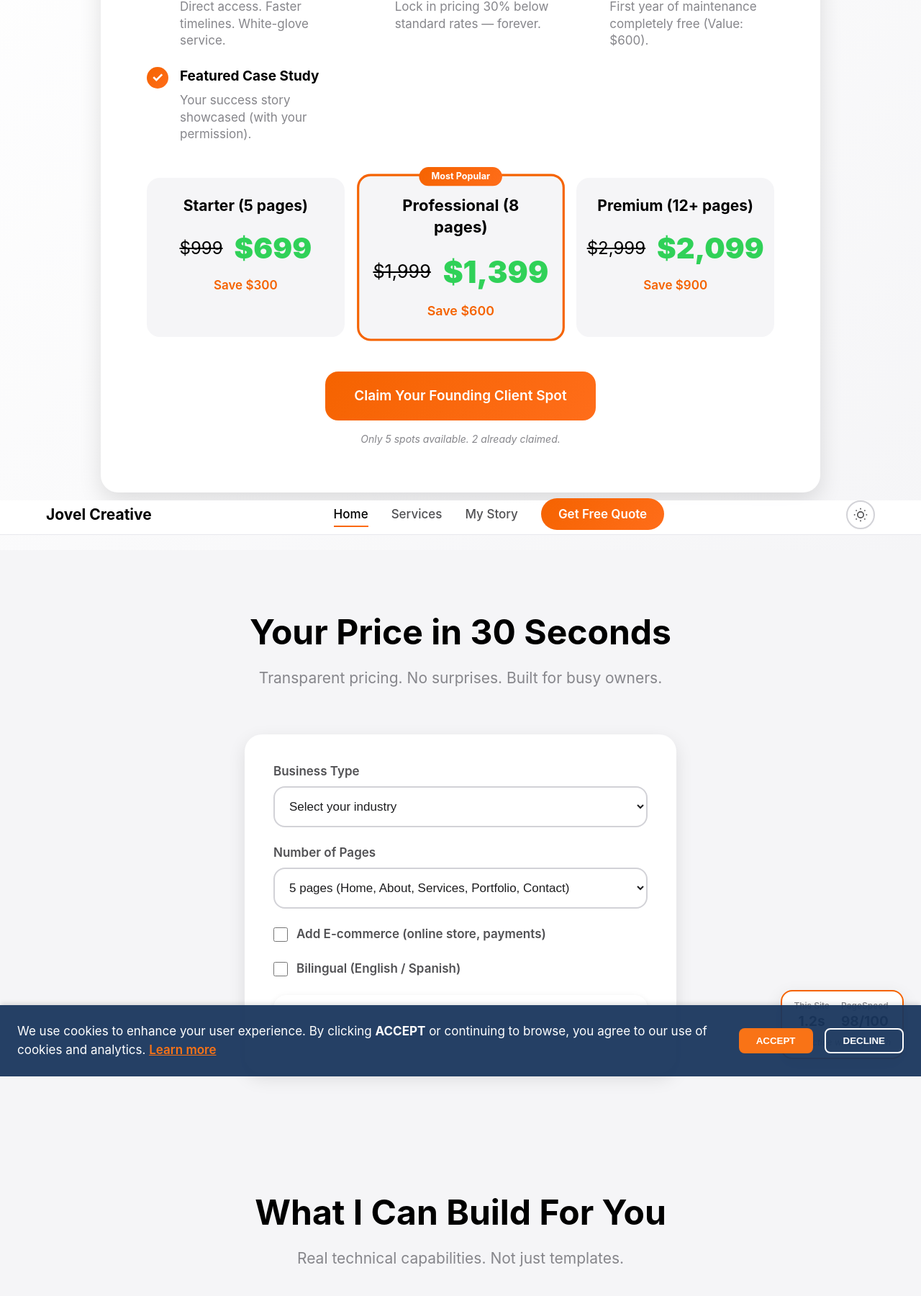
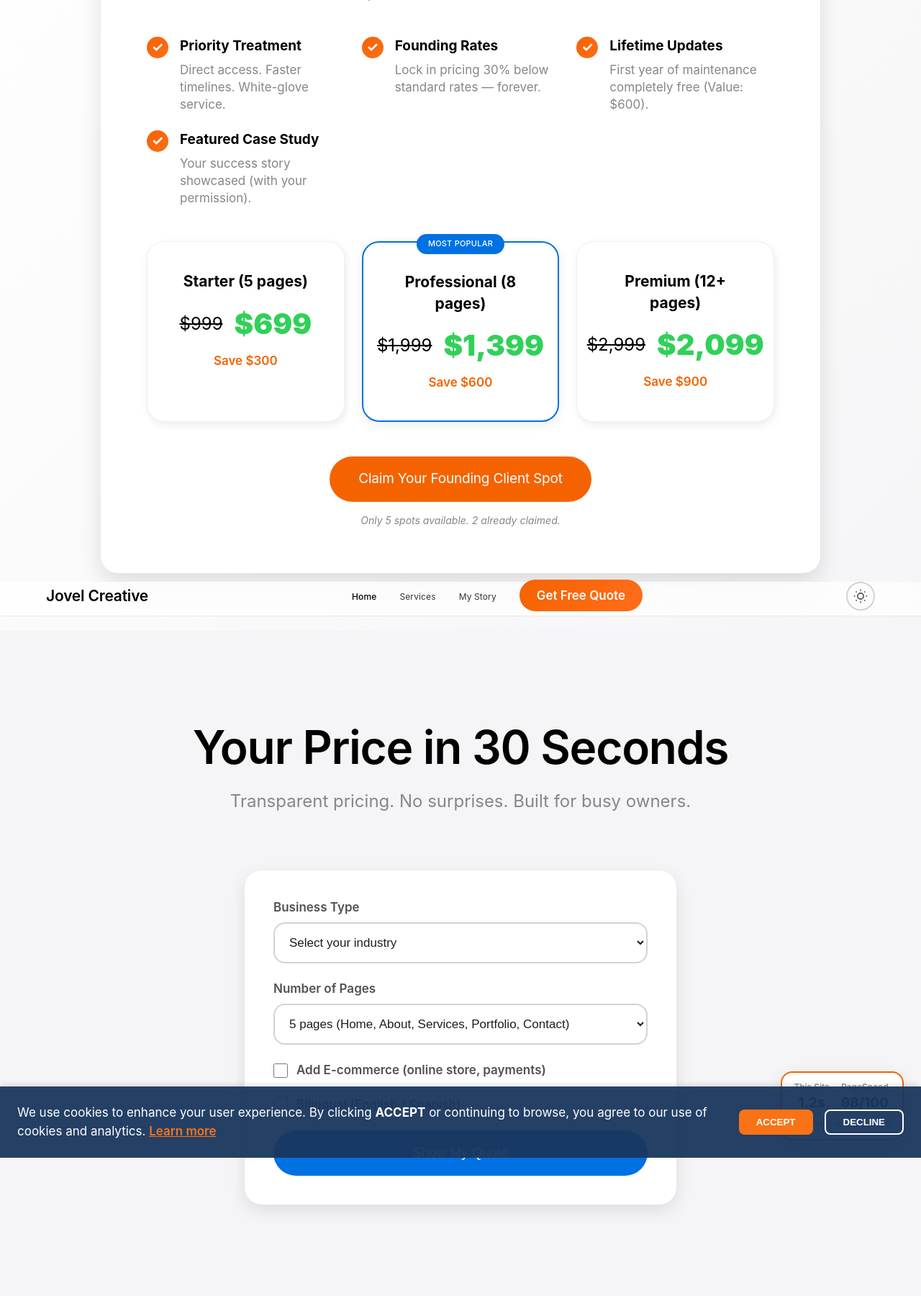
Before and after one commit to JJovel-09/Jovel-Creative, a PHP site: page /index-new.html in a window 1280 px wide, after a click on "Get Instant Quote". Shown: the part 2511-4311 px from the top of the page at 72% size. Run offline with PHP 8.4, Linux system fonts and the light colour scheme.

Commit message:
Continue Apple design transformation
NAVIGATION:
- Slim 48px header with Apple's blur effect
- Subtle opacity-based hover states
- Clean, minimal navigation links
- Letter-spacing optimizations

BUTTONS:
- Apple pill-shaped buttons (full border-radius)
- Blue primary, orange accent colors
- Smooth scale hover effects (1.02x)
- Removed heavy shadows

SECTIONS:
- Massive spacing (8rem/128px padding)
- Alternating white/light gray backgrounds
- Larger, bolder section headings (up to 4rem)
- More generous spacing between elements

PRICING CARDS:
- Clean white cards with subtle shadows
- Softer border-radius (24px)
- Blue border for featured card
- Smooth hover lift effect
- Uppercase 'MOST POPULAR' badge

```diff
--- a/css/styles-new.css
+++ b/css/styles-new.css
@@ -246,16 +246,17 @@ body {
   left: 0;
   right: 0;
   height: var(--header-height);
-  background: rgba(255, 255, 255, 0.95);
-  backdrop-filter: blur(10px);
-  border-bottom: 1px solid var(--color-neutral-200);
+  background: rgba(255, 255, 255, 0.72);
+  backdrop-filter: saturate(180%) blur(20px);
+  -webkit-backdrop-filter: saturate(180%) blur(20px);
+  border-bottom: 1px solid rgba(0, 0, 0, 0.07);
   z-index: 1000;
-  transition: all var(--transition-base);
+  transition: all var(--transition-apple);
 }
 
 body.dark-mode .site-header {
-  background: rgba(15, 23, 42, 0.95);
-  border-bottom-color: var(--color-neutral-700);
+  background: rgba(29, 29, 31, 0.72);
+  border-bottom-color: rgba(255, 255, 255, 0.1);
 }
 
 .nav-container {
@@ -268,14 +269,15 @@ body.dark-mode .site-header {
 
 .logo {
   font-size: var(--text-xl);
-  font-weight: var(--font-bold);
+  font-weight: var(--font-semibold);
   color: var(--color-primary);
   text-decoration: none;
-  transition: color var(--transition-fast);
+  transition: opacity var(--transition-fast);
+  letter-spacing: -0.01em;
 }
 
 .logo:hover {
-  color: var(--color-accent);
+  opacity: 0.7;
 }
 
 .nav-menu {
@@ -286,27 +288,24 @@ body.dark-mode .site-header {
 }
 
 .nav-link {
-  color: var(--color-neutral-700);
+  color: var(--color-primary);
   text-decoration: none;
-  font-weight: var(--font-medium);
+  font-weight: var(--font-normal);
   padding: var(--space-2) 0;
   position: relative;
-  transition: color var(--transition-fast);
-}
-
-.nav-link:hover,
+  transition: opacity var(--transition-fast);
+  opacity: 0.8;
+  font-size: 0.75rem;
+  letter-spacing: 0.01em;
+}
+
+.nav-link:hover {
+  opacity: 1;
+}
+
 .nav-link.active {
-  color: var(--color-primary);
-}
-
-.nav-link.active::after {
-  content: '';
-  position: absolute;
-  bottom: 0;
-  left: 0;
-  right: 0;
-  height: 2px;
-  background: var(--gradient-accent);
+  opacity: 1;
+  font-weight: var(--font-medium);
 }
 
 .btn-nav-cta {
@@ -407,51 +406,50 @@ body.dark-mode .moon-icon {
 /* ==================== BUTTONS ==================== */
 .btn {
   display: inline-block;
-  padding: var(--space-4) var(--space-8);
-  border-radius: var(--radius-xl);
-  font-weight: var(--font-semibold);
+  padding: 12px 22px;
+  border-radius: var(--radius-full);
+  font-weight: var(--font-normal);
   text-decoration: none;
   text-align: center;
-  transition: all var(--transition-base);
+  transition: all var(--transition-apple);
   cursor: pointer;
   border: none;
-  font-size: var(--text-base);
-  line-height: 1.5;
+  font-size: 1rem;
+  line-height: 1.2;
+  letter-spacing: -0.01em;
 }
 
 .btn-primary {
-  background: var(--gradient-primary);
-  color: var(--color-white);
-  box-shadow: var(--shadow-md);
+  background: var(--color-blue);
+  color: var(--color-white);
+  box-shadow: none;
 }
 
 .btn-primary:hover {
-  transform: translateY(-3px);
-  box-shadow: var(--shadow-xl);
+  background: var(--color-blue-hover);
+  transform: scale(1.02);
 }
 
 .btn-secondary {
-  background: rgba(255, 255, 255, 0.1);
-  color: var(--color-white);
-  border: 2px solid var(--color-white);
-  backdrop-filter: blur(10px);
+  background: transparent;
+  color: var(--color-blue);
+  border: 1.5px solid var(--color-blue);
 }
 
 .btn-secondary:hover {
-  background: var(--color-white);
-  color: var(--color-primary);
-  border-color: var(--color-white);
+  background: var(--color-blue);
+  color: var(--color-white);
 }
 
 .btn-accent {
-  background: var(--gradient-accent);
-  color: var(--color-white);
-  box-shadow: var(--shadow-glow);
+  background: var(--color-accent);
+  color: var(--color-white);
+  box-shadow: none;
 }
 
 .btn-accent:hover {
-  transform: translateY(-3px);
-  box-shadow: var(--shadow-glow-hover);
+  background: var(--color-accent-hover);
+  transform: scale(1.02);
 }
 
 .btn-large {
@@ -661,20 +659,27 @@ body.dark-mode .hero-gradient-bg {
 
 /* ==================== SECTIONS ==================== */
 .section {
-  padding: var(--space-20) 0;
+  padding: var(--space-32) 0;
+  background: var(--color-bg-primary);
+}
+
+.section:nth-child(even) {
+  background: var(--color-bg-secondary);
 }
 
 .section-header {
   text-align: center;
-  max-width: 800px;
-  margin: 0 auto var(--space-16);
+  max-width: 980px;
+  margin: 0 auto var(--space-20);
 }
 
 .section-header h2 {
-  font-size: var(--text-5xl);
-  font-weight: var(--font-bold);
+  font-size: clamp(2.5rem, 5vw, var(--text-6xl));
+  font-weight: var(--font-semibold);
   color: var(--color-primary);
-  margin-bottom: var(--space-4);
+  margin-bottom: var(--space-6);
+  line-height: var(--leading-tight);
+  letter-spacing: -0.02em;
 }
 
 body.dark-mode .section-header h2 {
@@ -682,8 +687,9 @@ body.dark-mode .section-header h2 {
 }
 
 .section-header p {
-  font-size: var(--text-xl);
+  font-size: var(--text-2xl);
   color: var(--color-neutral-600);
+  line-height: var(--leading-relaxed);
 }
 
 /* ==================== QUOTE CALCULATOR ==================== */
@@ -1501,12 +1507,14 @@ body.dark-mode .founding-card {
 }
 
 .founding-price-card {
-  background: var(--color-neutral-100);
-  padding: var(--space-6);
-  border-radius: var(--radius-xl);
+  background: var(--color-white);
+  padding: var(--space-10);
+  border-radius: var(--radius-2xl);
   text-align: center;
   position: relative;
-  transition: all var(--transition-base);
+  transition: all var(--transition-apple);
+  box-shadow: var(--shadow-card);
+  border: 1px solid rgba(0, 0, 0, 0.06);
 }
 
 body.dark-mode .founding-price-card {
@@ -1514,17 +1522,17 @@ body.dark-mode .founding-price-card {
 }
 
 .founding-price-card.featured {
-  border: 3px solid var(--color-accent);
-  transform: scale(1.05);
+  border: 2px solid var(--color-blue);
+  box-shadow: var(--shadow-lg);
 }
 
 .founding-price-card:hover {
-  transform: translateY(-4px) scale(1.02);
+  transform: translateY(-8px);
   box-shadow: var(--shadow-xl);
 }
 
 .founding-price-card.featured:hover {
-  transform: translateY(-4px) scale(1.07);
+  transform: translateY(-8px);
 }
 
 .popular-badge {
@@ -1532,12 +1540,14 @@ body.dark-mode .founding-price-card {
   top: -12px;
   left: 50%;
   transform: translateX(-50%);
-  background: var(--gradient-accent);
-  color: var(--color-white);
-  padding: var(--space-1) var(--space-4);
+  background: var(--color-blue);
+  color: var(--color-white);
+  padding: 6px 16px;
   border-radius: var(--radius-full);
-  font-size: var(--text-xs);
-  font-weight: var(--font-bold);
+  font-size: 0.6875rem;
+  font-weight: var(--font-medium);
+  letter-spacing: 0.02em;
+  text-transform: uppercase;
 }
 
 .founding-price-card h4 {
```
